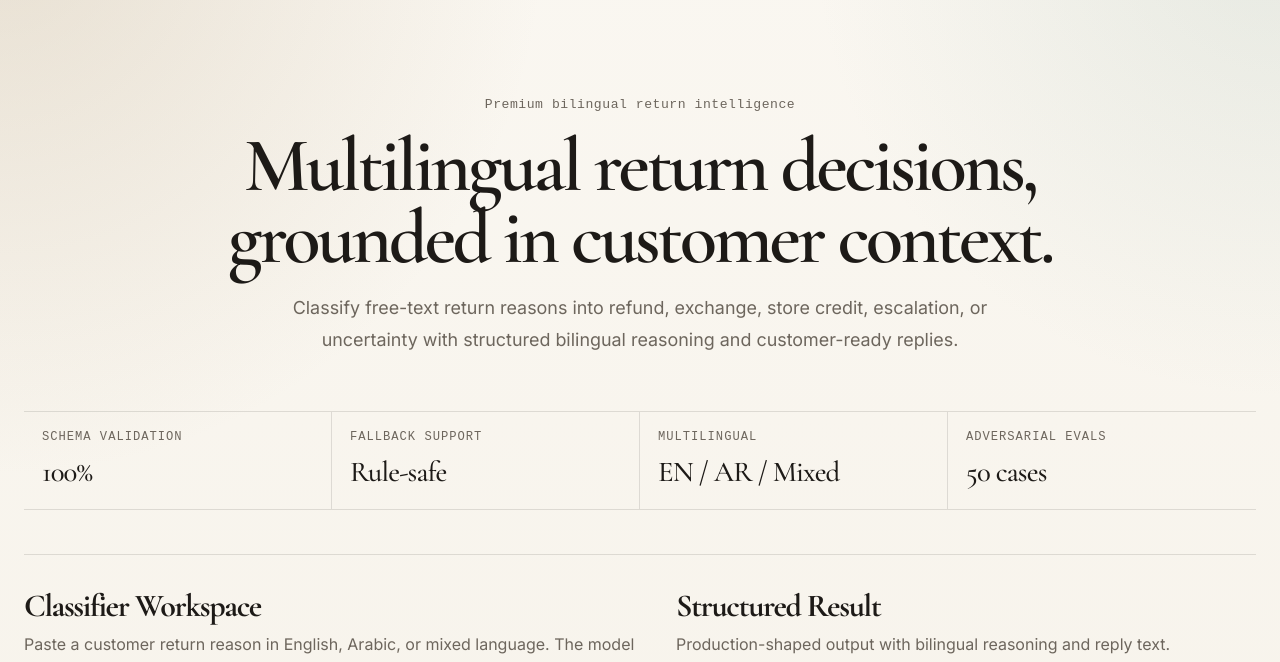
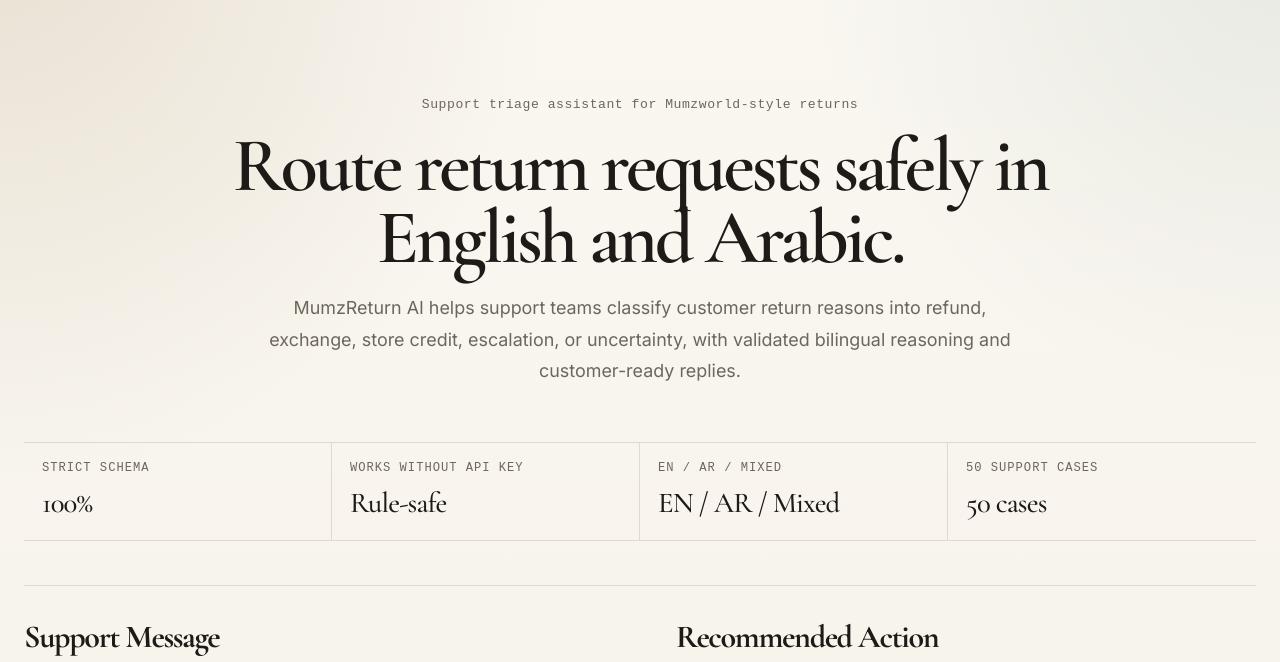
Before and after one commit to biru-codeastromer/MumzReturn-AI, a plain HTML site: page ui/index.html in a window 1280 px wide. Shown: the part 70-732 px from the top of the page. Drawn offline with nearby package versions, Linux system fonts and the light colour scheme; no server answers; a web font is replaced by a local one.

Commit message:
Refine UI copy for support routing

```diff
--- a/ui/index.html
+++ b/ui/index.html
@@ -526,29 +526,30 @@
       </header>
 
       <section class="hero">
-        <div class="eyebrow">Premium bilingual return intelligence</div>
-        <h1>Multilingual return decisions, grounded in customer context.</h1>
+        <div class="eyebrow">Support triage assistant for Mumzworld-style returns</div>
+        <h1>Route return requests safely in English and Arabic.</h1>
         <p class="subtitle">
-          Classify free-text return reasons into refund, exchange, store credit, escalation, or
-          uncertainty with structured bilingual reasoning and customer-ready replies.
+          MumzReturn AI helps support teams classify customer return reasons into refund,
+          exchange, store credit, escalation, or uncertainty, with validated bilingual reasoning
+          and customer-ready replies.
         </p>
       </section>
 
       <section class="summary-strip" aria-label="Evaluation summary">
         <article class="summary-card">
-          <div class="label">Schema Validation</div>
+          <div class="label">Strict schema</div>
           <div class="value">100%</div>
         </article>
         <article class="summary-card">
-          <div class="label">Fallback Support</div>
+          <div class="label">Works without API key</div>
           <div class="value">Rule-safe</div>
         </article>
         <article class="summary-card">
-          <div class="label">Multilingual</div>
+          <div class="label">EN / AR / Mixed</div>
           <div class="value">EN / AR / Mixed</div>
         </article>
         <article class="summary-card">
-          <div class="label">Adversarial Evals</div>
+          <div class="label">50 support cases</div>
           <div class="value">50 cases</div>
         </article>
       </section>
@@ -556,9 +557,9 @@
       <main class="workspace">
         <section class="panel">
           <div class="panel-inner">
-            <div class="panel-header">
+              <div class="panel-header">
               <div>
-                <h2 class="panel-title">Classifier Workspace</h2>
+                <h2 class="panel-title">Support Message</h2>
                 <p class="panel-copy">
                   Paste a customer return reason in English, Arabic, or mixed language. The model
                   returns a structured action, confidence, bilingual reasoning, bilingual reply,
@@ -570,6 +571,7 @@
             <form id="classifierForm" class="input-grid">
               <div>
                 <label for="textInput">Return reason</label>
+                <div class="helper">Paste the exact message a customer sent to support.</div>
                 <textarea
                   id="textInput"
                   name="text"
@@ -620,8 +622,8 @@
             <div class="result-shell">
               <div class="result-topbar">
                 <div>
-                  <h2 class="panel-title">Structured Result</h2>
-                  <p class="panel-copy">Production-shaped output with bilingual reasoning and reply text.</p>
+                  <h2 class="panel-title">Recommended Action</h2>
+                  <p class="panel-copy">Operational routing guidance with bilingual reasoning and reply text.</p>
                 </div>
                 <div id="actionBadge" class="action-badge uncertain">Awaiting input</div>
               </div>
@@ -666,7 +668,7 @@
               </div>
 
               <article class="placeholder-card">
-                <h3>Evaluation-minded by design</h3>
+                <h3>Built for safe support routing</h3>
                 <p>
                   The service validates every response against a strict Pydantic schema, falls back
                   to deterministic rules when no API key is present, and preserves uncertainty
```
